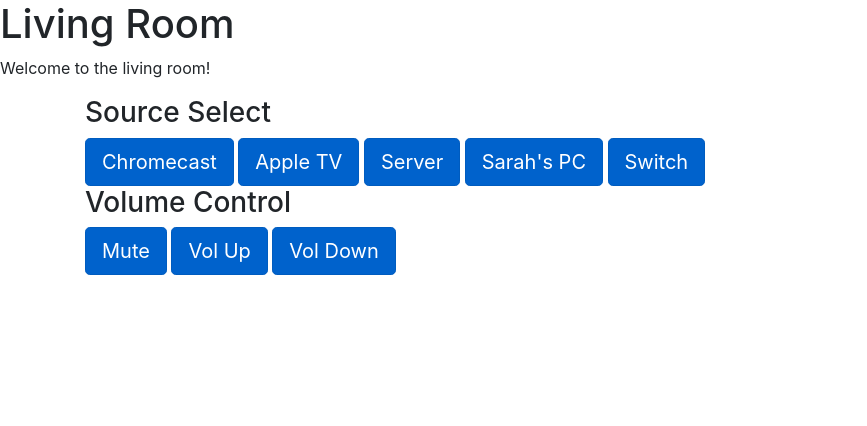
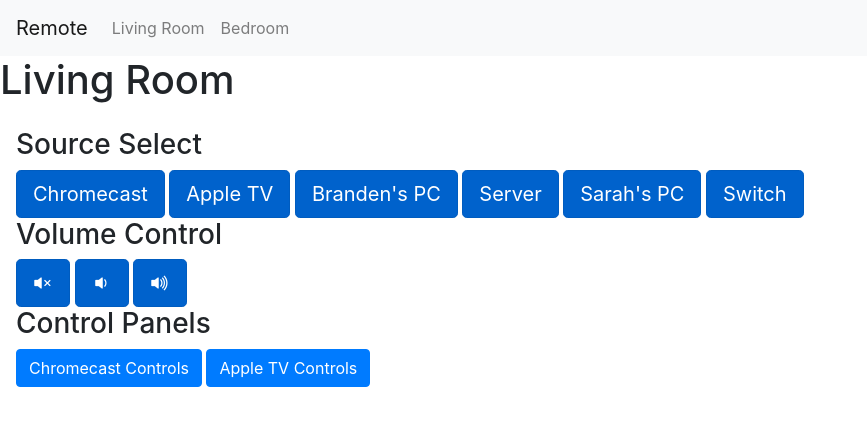
Before and after one commit to BrandenEsses/crestron-remote, a Flask app: page /living_room in a window 1280 px wide. Shown: the top 426 px of the page, without its empty margins (0-867 px from the left). Run offline with Flask 3, Linux system fonts and the light colour scheme; some libraries are stand-ins or nearby versions.

Commit message:
Added modals and icons

```diff
--- a/templates/layout/page.html
+++ b/templates/layout/page.html
@@ -8,9 +8,22 @@
     <script src="https://cdn.jsdelivr.net/npm/popper.js@1.12.9/dist/umd/popper.min.js" integrity="sha384-ApNbgh9B+Y1QKtv3Rn7W3mgPxhU9K/ScQsAP7hUibX39j7fakFPskvXusvfa0b4Q" crossorigin="anonymous"></script>
     <script src="https://cdn.jsdelivr.net/npm/bootstrap@4.0.0/dist/js/bootstrap.min.js" integrity="sha384-JZR6Spejh4U02d8jOt6vLEHfe/JQGiRRSQQxSfFWpi1MquVdAyjUar5+76PVCmYl" crossorigin="anonymous"></script>
     <script src="//ajax.googleapis.com/ajax/libs/jquery/1.9.1/jquery.min.js"></script>
+    <link rel="stylesheet" href="https://cdn.jsdelivr.net/npm/bootstrap-icons@1.11.2/font/bootstrap-icons.min.css">
     <title>{% block title %}{% endblock %}</title>
   </head>
   <body>
+  <nav class="navbar navbar-expand-lg navbar-light bg-light">
+  <a class="navbar-brand" href="/">Remote</a>
+  <button class="navbar-toggler" type="button" data-toggle="collapse" data-target="#navbarNavAltMarkup" aria-controls="navbarNavAltMarkup" aria-expanded="false" aria-label="Toggle navigation">
+    <span class="navbar-toggler-icon"></span>
+  </button>
+  <div class="collapse navbar-collapse" id="navbarNavAltMarkup">
+    <div class="navbar-nav">
+      <a class="nav-item nav-link" href="/living_room">Living Room</a>
+      <a class="nav-item nav-link" href="/bedroom">Bedroom</a>
+    </div>
+  </div>
+</nav>
     {% block content %}{% endblock %}
   </body>
 </html>
--- a/templates/rooms/living_room.html
+++ b/templates/rooms/living_room.html
@@ -2,21 +2,89 @@
 {% block title %}Living Room{% endblock %}
 {% block content %}
   <h1>Living Room</h1>
-  <p class="important">
-    Welcome to the living room!
-<div class='container'>
+<div class='container-fluid shadow-lg p-3 mb-5 bg-white rounded'>
     <h3>Source Select</h3>
             <button class='btn btn-primary btn-lg active' id='chromecast_source_select' onClick="reply_click(this.id)">Chromecast</button>
             <button class='btn btn-primary btn-lg active' id='apple_tv_source_select' onClick="reply_click(this.id)">Apple TV</button>
+            <button class='btn btn-primary btn-lg active' id='branden_desktop_source_select' onClick="reply_click(this.id)">Branden's PC</button>
             <button class='btn btn-primary btn-lg active' id='server_source_select' onClick="reply_click(this.id)">Server</button>
             <button class='btn btn-primary btn-lg active' id='sarah_pc_source_select' onClick="reply_click(this.id)">Sarah's PC</button>
             <button class='btn btn-primary btn-lg active' id='switch_source_select' onClick="reply_click(this.id)">Switch</button>
     <h3>Volume Control</h3>
-            <button class='btn btn-primary btn-lg active' id='soundbar_vol_mute' onClick="reply_click(this.id)">Mute</button>
-            <button class='btn btn-primary btn-lg active' id='soundbar_vol_up' onClick="reply_click(this.id)">Vol Up</button>
-            <button class='btn btn-primary btn-lg active' id='soundbar_vol_down' onClick="reply_click(this.id)">Vol Down</button>
+            <button class='btn btn-primary btn-lg active' id='soundbar_vol_mute' onClick="reply_click(this.id)"><i class="bi bi-volume-mute-fill"></i></button>
+            <button class='btn btn-primary btn-lg active' id='soundbar_vol_down' onClick="reply_click(this.id)"><i class="bi bi-volume-down-fill"></i></button>
+            <button class='btn btn-primary btn-lg active' id='soundbar_vol_up' onClick="reply_click(this.id)"><i class="bi bi-volume-up-fill"></i></button>
+<h3>Control Panels</h3>
+<button type="button" class="btn btn-primary" data-toggle="modal" data-target="#chromecastModal">
+  Chromecast Controls
+</button>
 
+<div class="modal fade" id="chromecastModal" tabindex="-1" role="dialog" aria-labelledby="chromecastModalLabel" aria-hidden="true">
+  <div class="modal-dialog" role="document">
+    <div class="modal-content">
+      <div class="modal-header">
+        <h5 class="modal-title" id="chromecastModalLabel">Chromecast Controls</h5>
+        <button type="button" class="close" data-dismiss="modal" aria-label="Close">
+          <span aria-hidden="true">&times;</span>
+        </button>
+      </div>
+      <div class="modal-body text-center">
+            <button class='btn btn-primary btn-lg active' id='chromecast_home' onClick="reply_click(this.id)"><i class="bi bi-house-fill"></i></button>
+            <button class='btn btn-primary btn-lg active' id='chromecast_play_pause' onClick="reply_click(this.id)"><i class="bi bi-play-fill"></i><i class="bi bi-pause-fill"></i></button>
+            <button class='btn btn-primary btn-lg active' id='chromecast_stop' onClick="reply_click(this.id)"><i class="bi bi-stop-fill"></i></button>
+          <br>
+          <hr/>
+            <button class='btn btn-primary btn-lg active' id='chromecast_up' onClick="reply_click(this.id)"><i class="bi bi-arrow-up"></i></button>
+            <br>
+            <button class='btn btn-primary btn-lg active' id='chromecast_left' onClick="reply_click(this.id)"><i class="bi bi-arrow-left"></i></button>
+            <button class='btn btn-primary btn-lg active' id='chromecast_select' onClick="reply_click(this.id)"><i class="bi bi-record-fill"></i></button>
+            <button class='btn btn-primary btn-lg active' id='chromecast_right' onClick="reply_click(this.id)"><i class="bi bi-arrow-right"></i></button>
+            <br>
+            <button class='btn btn-primary btn-lg active' id='chromecast_down' onClick="reply_click(this.id)"><i class="bi bi-arrow-down"></i></button>
+          <br>
+          <div class="modal-footer">
+        <button type="button" class="btn btn-secondary" data-dismiss="modal">Close</button>
+      </div>
+    </div>
+  </div>
 </div>
+</div>
+
+<button type="button" class="btn btn-primary" data-toggle="modal" data-target="#appleTVModal">
+  Apple TV Controls
+</button>
+
+<div class="modal fade" id="appleTVModal" tabindex="-1" role="dialog" aria-labelledby="appleTVModalLabel" aria-hidden="true">
+  <div class="modal-dialog" role="document">
+    <div class="modal-content">
+      <div class="modal-header">
+        <h5 class="modal-title" id="appleTVModalLabel">Apple TV Controls</h5>
+        <button type="button" class="close" data-dismiss="modal" aria-label="Close">
+          <span aria-hidden="true">&times;</span>
+        </button>
+      </div>
+      <div class="modal-body text-center">
+            <button class='btn btn-primary btn-lg active' id='apple_tv_menu' onClick="reply_click(this.id)">Menu</button>
+            <button class='btn btn-primary btn-lg active' id='apple_tv_tv' onClick="reply_click(this.id)"><i class="bi bi-tv"></i></button>
+            <button class='btn btn-primary btn-lg active' id='apple_tv_play_pause' onClick="reply_click(this.id)"><i class="bi bi-play-fill"></i><i class="bi bi-pause-fill"></i></button>
+          <br>
+          <hr/>
+            <button class='btn btn-primary btn-lg active' id='apple_tv_up' onClick="reply_click(this.id)"><i class="bi bi-arrow-up"></i></button>
+          <br>
+            <button class='btn btn-primary btn-lg active' id='apple_tv_left' onClick="reply_click(this.id)"><i class="bi bi-arrow-left"></i></button>
+            <button class='btn btn-primary btn-lg active' id='apple_tv_select' onClick="reply_click(this.id)"><i class="bi bi-record-fill"></i></button>
+            <button class='btn btn-primary btn-lg active' id='apple_tv_right' onClick="reply_click(this.id)"><i class="bi bi-arrow-right"></i></button>
+          <br>
+            <button class='btn btn-primary btn-lg active' id='apple_tv_down' onClick="reply_click(this.id)"><i class="bi bi-arrow-down"></i></button>
+          <br>
+      <div class="modal-footer">
+        <button type="button" class="btn btn-secondary" data-dismiss="modal">Close</button>
+      </div>
+    </div>
+  </div>
+</div>
+</div>
+
 <script type=text/javascript>
 function reply_click(clicked_id)
   {
```
